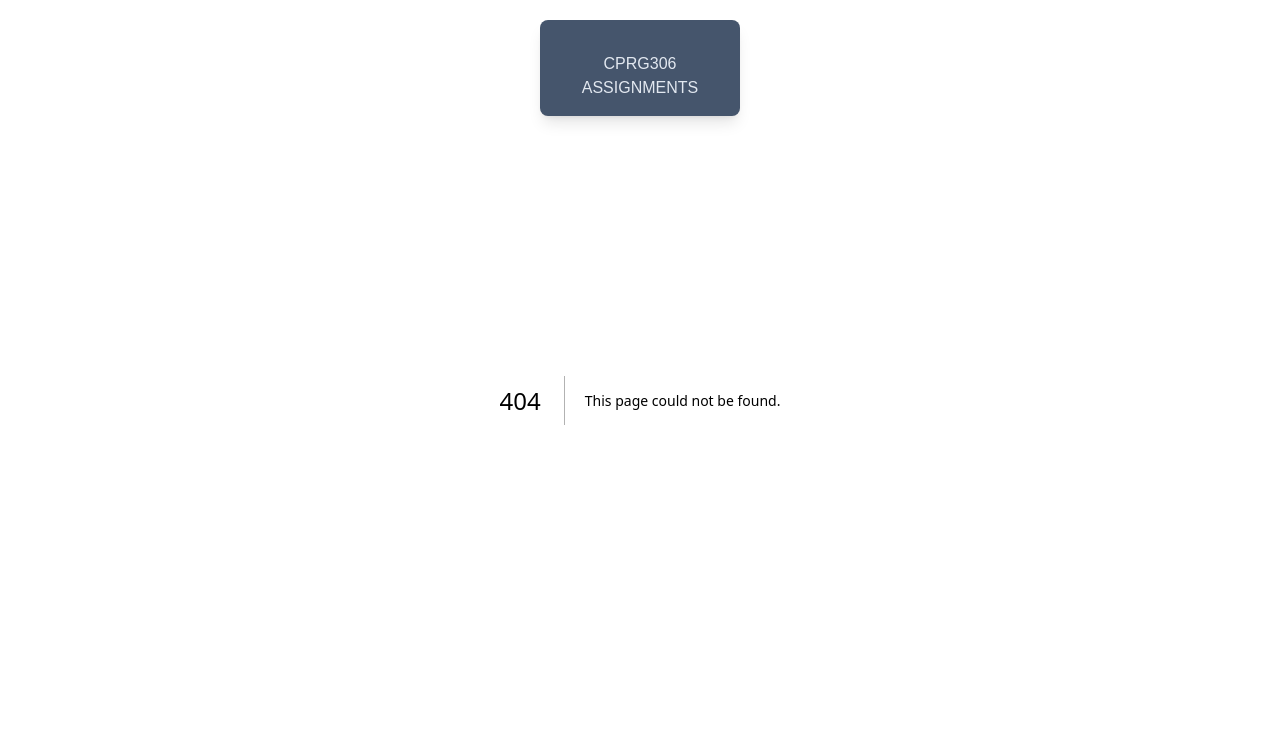
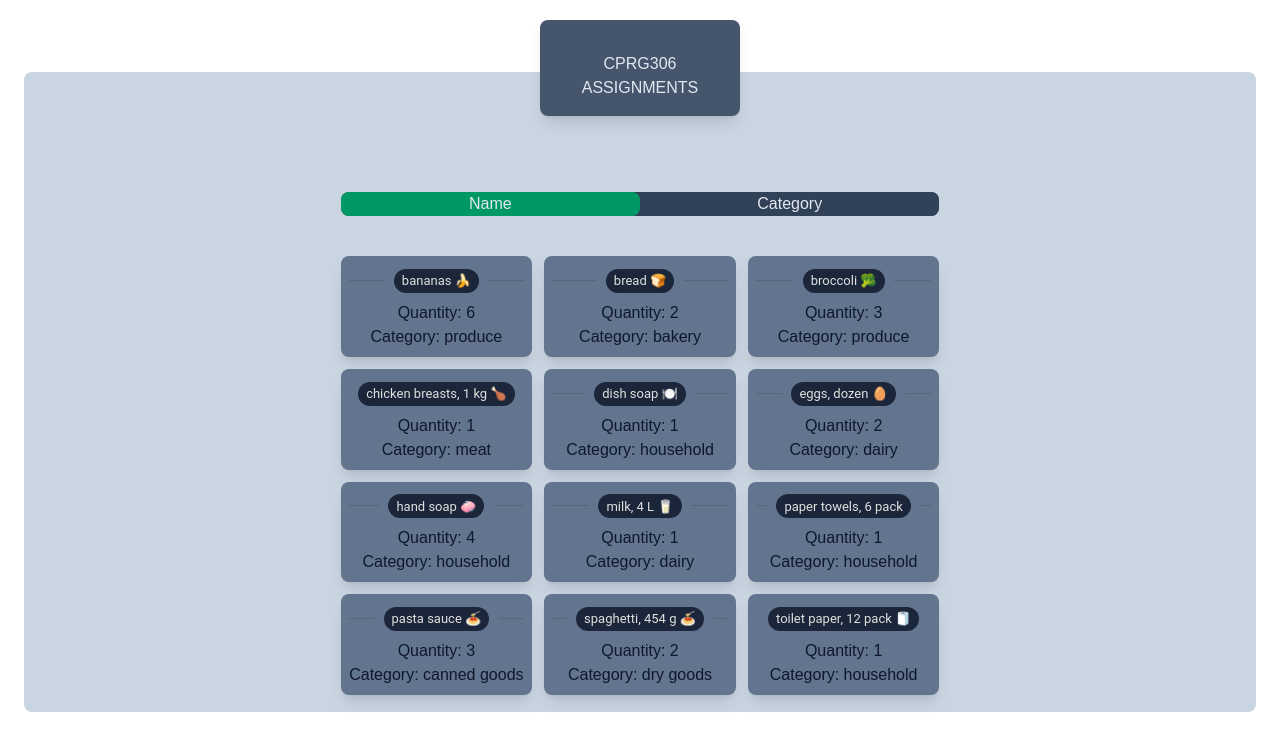
Before and after one commit to FKyleCarlos/cprg306-assignments, a Next.js app: page /week-6 in a window 1280 px wide. Before the commit this address had no page. Shown: the top 750 px of the page. Built offline with nearby package versions, Linux system fonts and the light colour scheme.

Commit message:
Added main page of week-6

```diff
--- /dev/null
+++ b/app/week-6/page.js
@@ -0,0 +1,15 @@
+"use client"
+import { useState } from "react"
+import ItemList from "./item-list";
+
+export default function Page(){
+
+    return(
+        <main className='flex items-center justify-center p-6'>
+            <div className="flex justify-center bg-slate-300 w-full h-full rounded-lg mt-12 pt-30 pb-10 md:h-full pb-10 lg:h-[80vh]">
+                <ItemList />
+            </div>
+        </main>
+    )
+
+}
```
